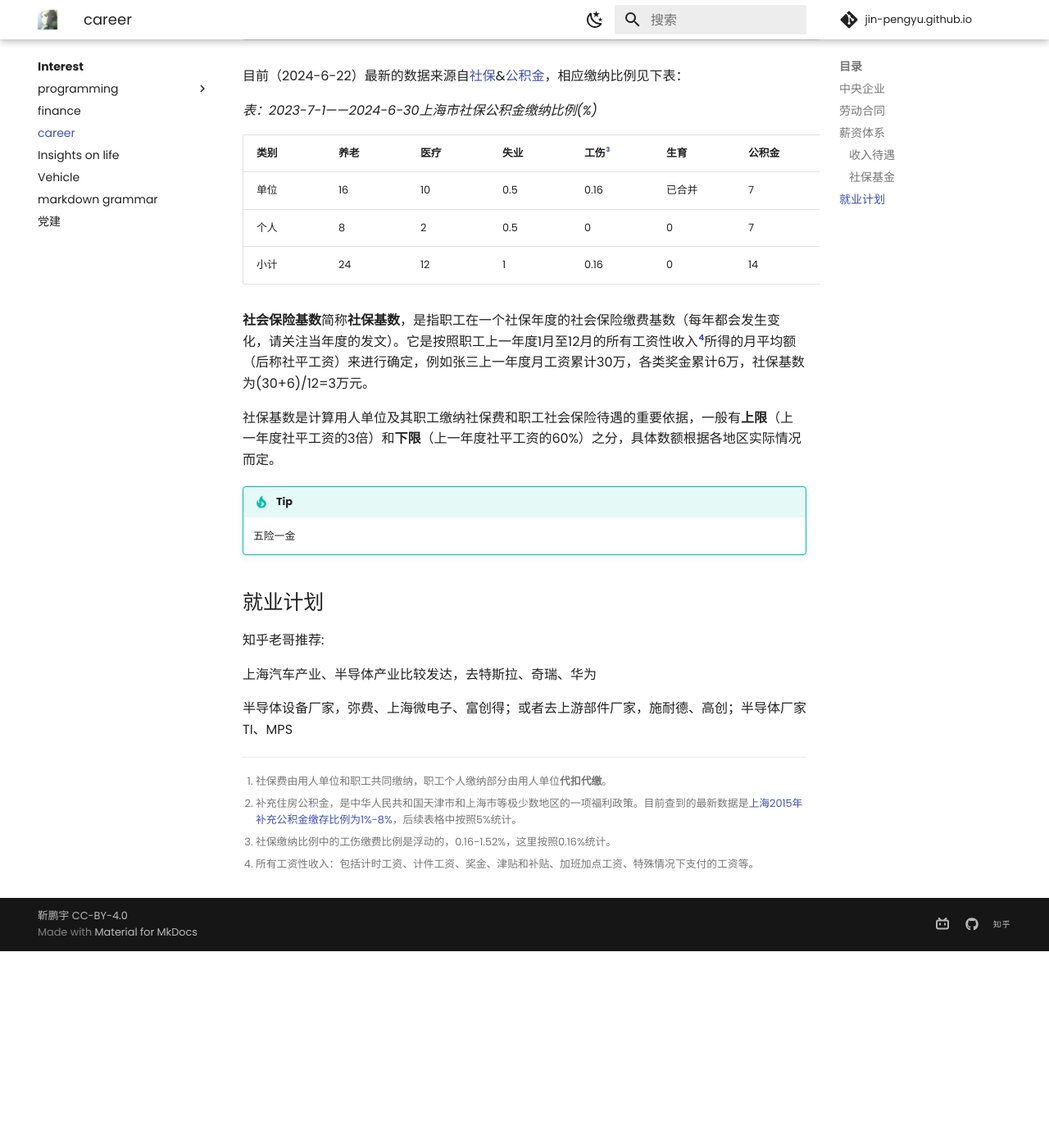
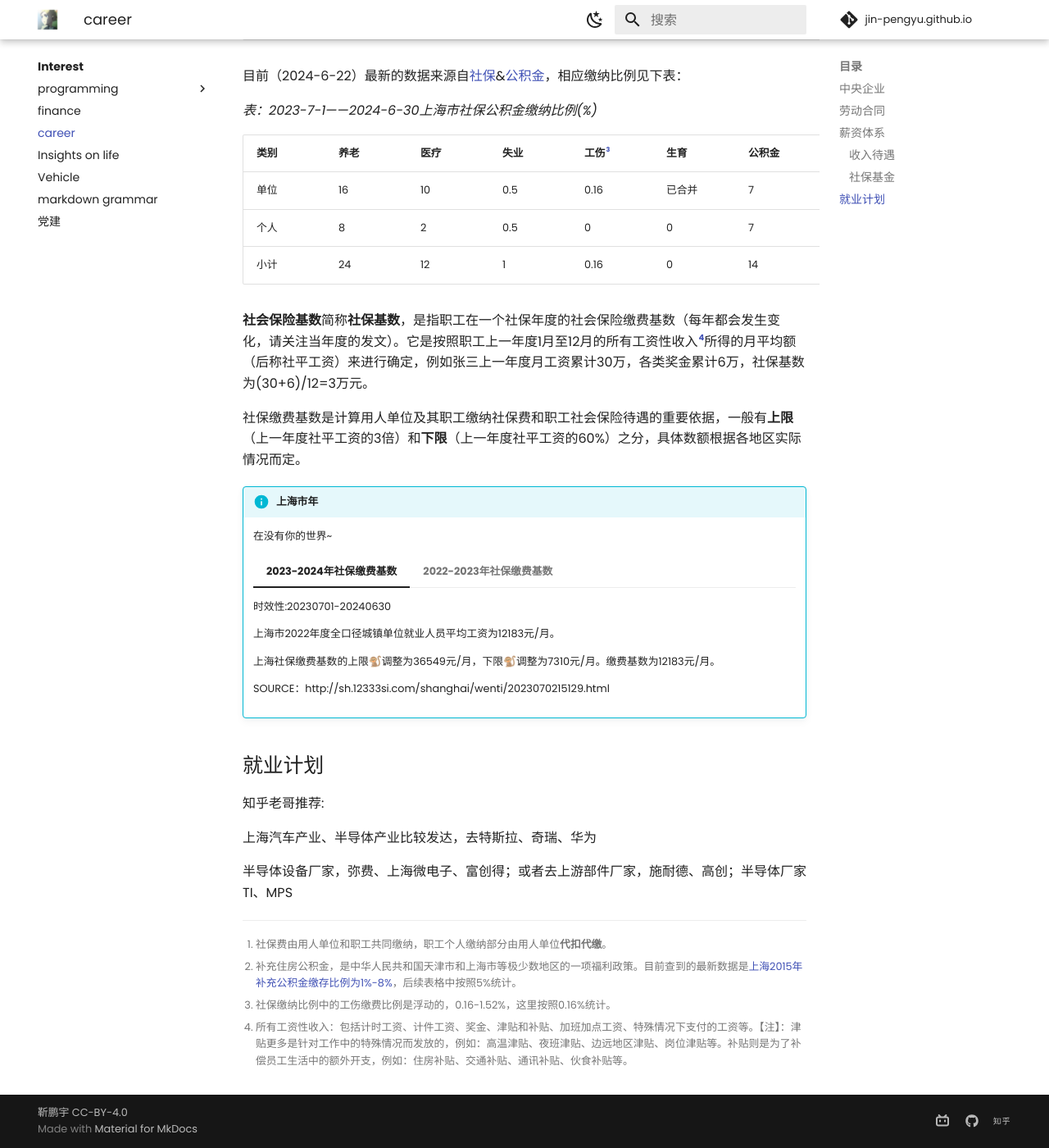
Before and after one commit to Pengyu-Jin/Pengyu-Jin.github.io, an MkDocs documentation site: the page built from docs/interest/career/career.md, in a window 1280 px wide and 1400 px high, scrolled down 1753 px. Shown: the whole window at 82% size. Built offline with MkDocs 1.6.1 and Material for MkDocs 9.7.7, drawn with Linux system fonts in a browser that asks for light colours; comment, search, counter and statistics services are not loaded; before the commit the page ends 2913 px from its top, so only the background shows below that.

Commit message:
career20240623-c

```diff
--- a/docs/interest/career/career.md
+++ b/docs/interest/career/career.md
@@ -66,12 +66,38 @@
 
 **社会保险基数**简称**社保基数**，是指职工在一个社保年度的社会保险缴费基数（每年都会发生变化，请关注当年度的发文）。它是按照职工上一年度1月至12月的所有工资性收入[^4]所得的月平均额（后称社平工资）来进行确定，例如张三上一年度月工资累计30万，各类奖金累计6万，社保基数为(30+6)/12=3万元。
 
-[^4]:所有工资性收入：包括计时工资、计件工资、奖金、津贴和补贴、加班加点工资、特殊情况下支付的工资等。
+[^4]:所有工资性收入：包括计时工资、计件工资、奖金、津贴和补贴、加班加点工资、特殊情况下支付的工资等。【注】：津贴更多是针对工作中的特殊情况而发放的，例如：高温津贴、夜班津贴、边远地区津贴、岗位津贴等。补贴则是为了补偿员工生活中的额外开支，例如：住房补贴、交通补贴、通讯补贴、伙食补贴等。
 
-社保基数是计算用人单位及其职工缴纳社保费和职工社会保险待遇的重要依据，一般有**上限**（上一年度社平工资的3倍）和**下限**（上一年度社平工资的60%）之分，具体数额根据各地区实际情况而定。
+社保缴费基数是计算用人单位及其职工缴纳社保费和职工社会保险待遇的重要依据，一般有**上限**（上一年度社平工资的3倍）和**下限**（上一年度社平工资的60%）之分，具体数额根据各地区实际情况而定。
 
-!!! tip
-    五险一金
+!!! info "上海市年"
+
+    在没有你的世界~
+
+    === "2023-2024年社保缴费基数"
+
+        时效性:20230701-20240630
+
+        上海市2022年度全口径城镇单位就业人员平均工资为12183元/月。
+
+        上海社保缴费基数的上限🐒调整为36549元/月，下限🐒调整为7310元/月。缴费基数为12183元/月。
+
+        SOURCE：http://sh.12333si.com/shanghai/wenti/2023070215129.html
+
+    === "2022-2023年社保缴费基数"
+
+        时效性:20220701-20230630
+
+        上海市2022年度全口径城镇单位就业人员平均工资为11396元/月。
+
+        上海社保缴费基数的上限🐒调整为34188元/月，下限🐒调整为6520元/月。缴费基数为11396元/月。
+
+        SOURCE：https://m12333.cn/policy/kewm.html
+
+
+
+
+
 
 
 
```
